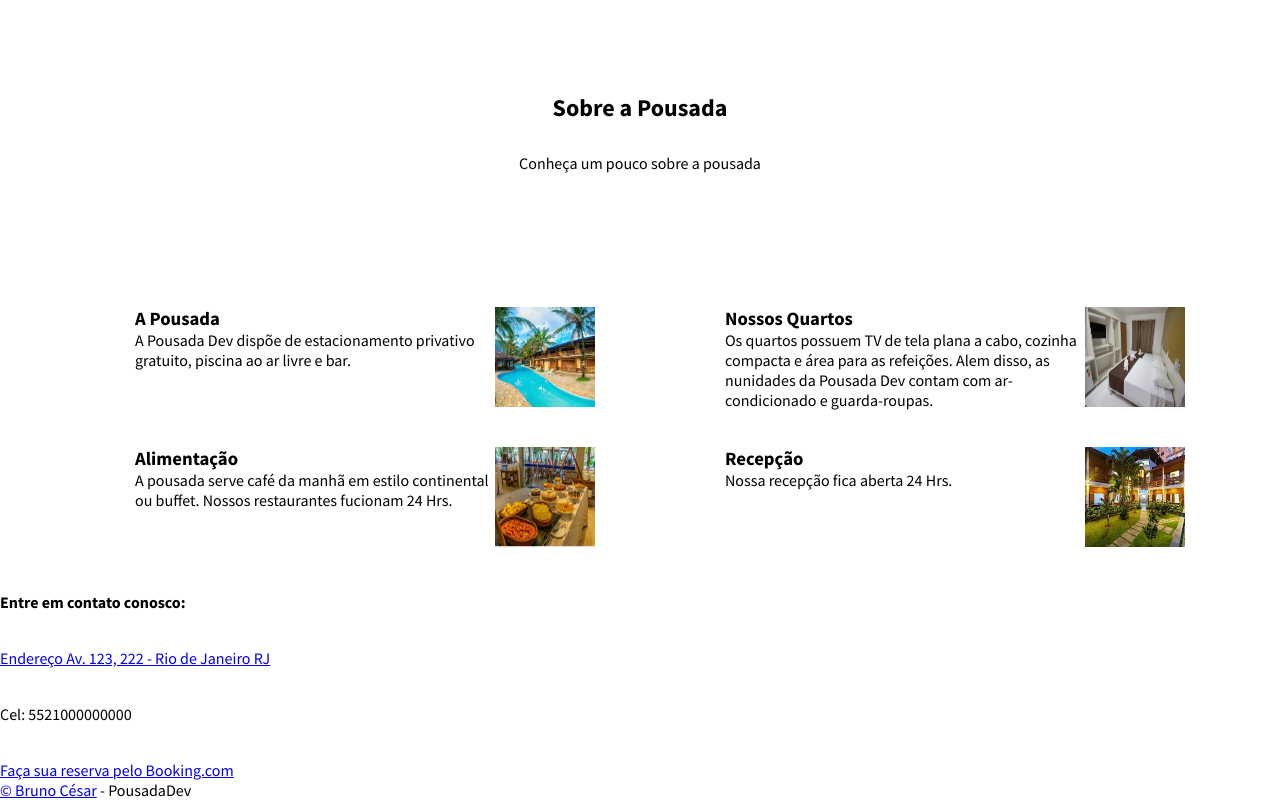
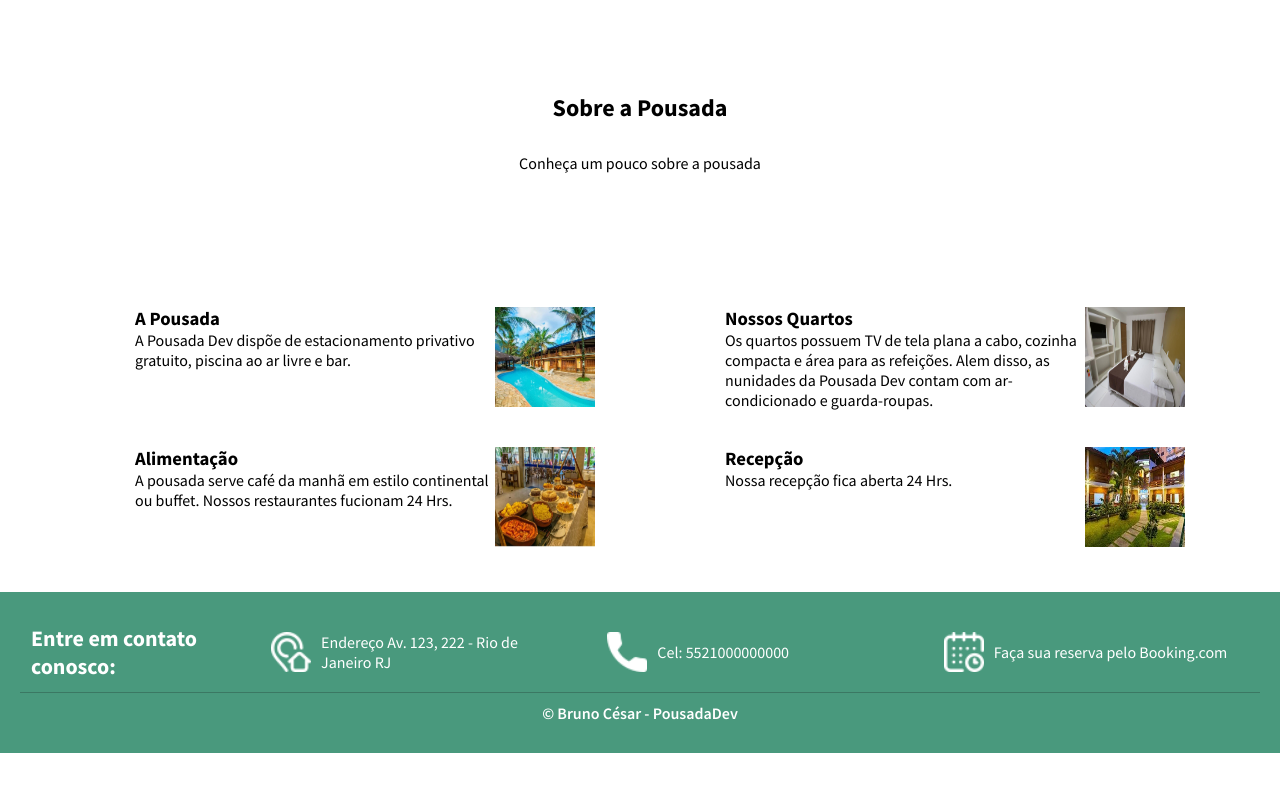
Before and after one commit to BrunoDark777/projeto-pousada, a plain HTML site: page index.html in a window 1280 px wide. Shown: the part 1802-2602 px from the top of the page. After the commit the page ends 2555 px from the top, so only its background shows below. Drawn offline with Linux system fonts and the light colour scheme.

Commit message:
CSS do Rodapé

```diff
--- a/css/estilo.css
+++ b/css/estilo.css
@@ -38,6 +38,7 @@
     width: 30%;
     display: flex;
     flex-direction: row;
+    margin-right: 40px;
 }
 
 .container-links a{
@@ -152,3 +153,64 @@ gap: 25px;
     width: 100px;
     height: 100px;
 }
+
+.rodape{
+    width: 100%;
+    padding: 20px;
+    color: #fff;
+    background-color: #49997d;;
+    display: flex;
+    flex-direction: column;
+}
+
+.container-info{
+    display: flex;
+    align-items: center;
+    justify-content: space-between;
+    flex-wrap: wrap;
+
+}
+
+.container-info h4{
+    width: 200px;
+    font-size: 22px;
+    margin-right: 20px;
+    margin-left: 11px;
+}
+
+.card-rodape{
+    width: 50px;
+    padding: 20px;
+    flex: 1 0 300px;
+    font-display: flex;
+    justify-content: center;
+    align-items: center;
+}
+
+.card-rodape a{
+    display: flex;
+    align-items: center;
+    color: #fff;
+    text-decoration: none;
+}
+
+.card-rodape p{
+    margin-left: 10px;
+}
+
+.card-rodape img{
+    width: 40px;
+    height: 40px;
+}
+
+.container-copright{
+    padding: 10px;
+    font-weight: 600;
+    text-align: center;
+    border-top: 1px solid #3b7863;
+}
+
+.container-copright a{
+    color: #fff;
+    text-decoration: none;
+}
--- a/index.html
+++ b/index.html
@@ -114,9 +114,8 @@
   </div>
   <div class="rodape">
     <div class="container-info limitar-secao">
-        <div class="card-rodape">
+
             <h4>Entre em contato conosco:</h4>
-        </div>
 
         <div class="card-rodape">
             <a href="https://goo.gl/maps/wPAS58QxiTopxK6w7" target="_blank">
@@ -126,8 +125,10 @@
         </div>
 
         <div class="card-rodape">
-            <img src="imagens/icones/telefone.png" alt="icone telefone" title="icone telefone">
-            <p>Cel: 5521000000000</p>
+            <a href="">
+                <img src="imagens/icones/telefone.png" alt="icone telefone" title="icone telefone">
+                <p>Cel: 5521000000000</p>
+            </a>
         </div>
 
         <div class="card-rodape">
@@ -138,7 +139,7 @@
         </div>
     </div>
     <div class="container-copright">
-        <a href="https://www.linkedin.com/in/bruno-cesar777/" target="_blank">© Bruno César</a> - PousadaDev
+        <p><a href="https://www.linkedin.com/in/bruno-cesar777/" target="_blank">© Bruno César</a> - PousadaDev</p>
     </div>
   </div>
 </body>
```
